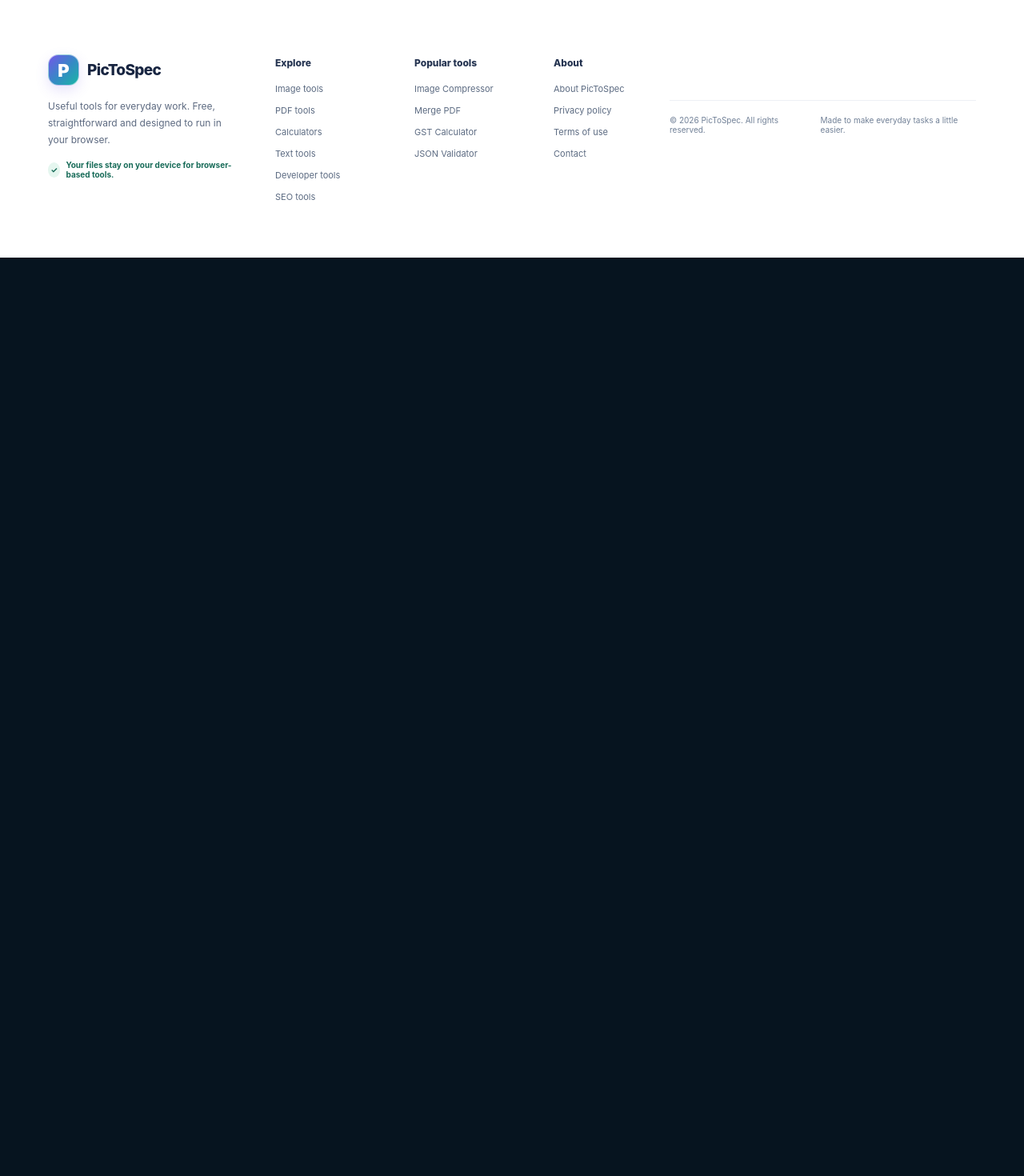
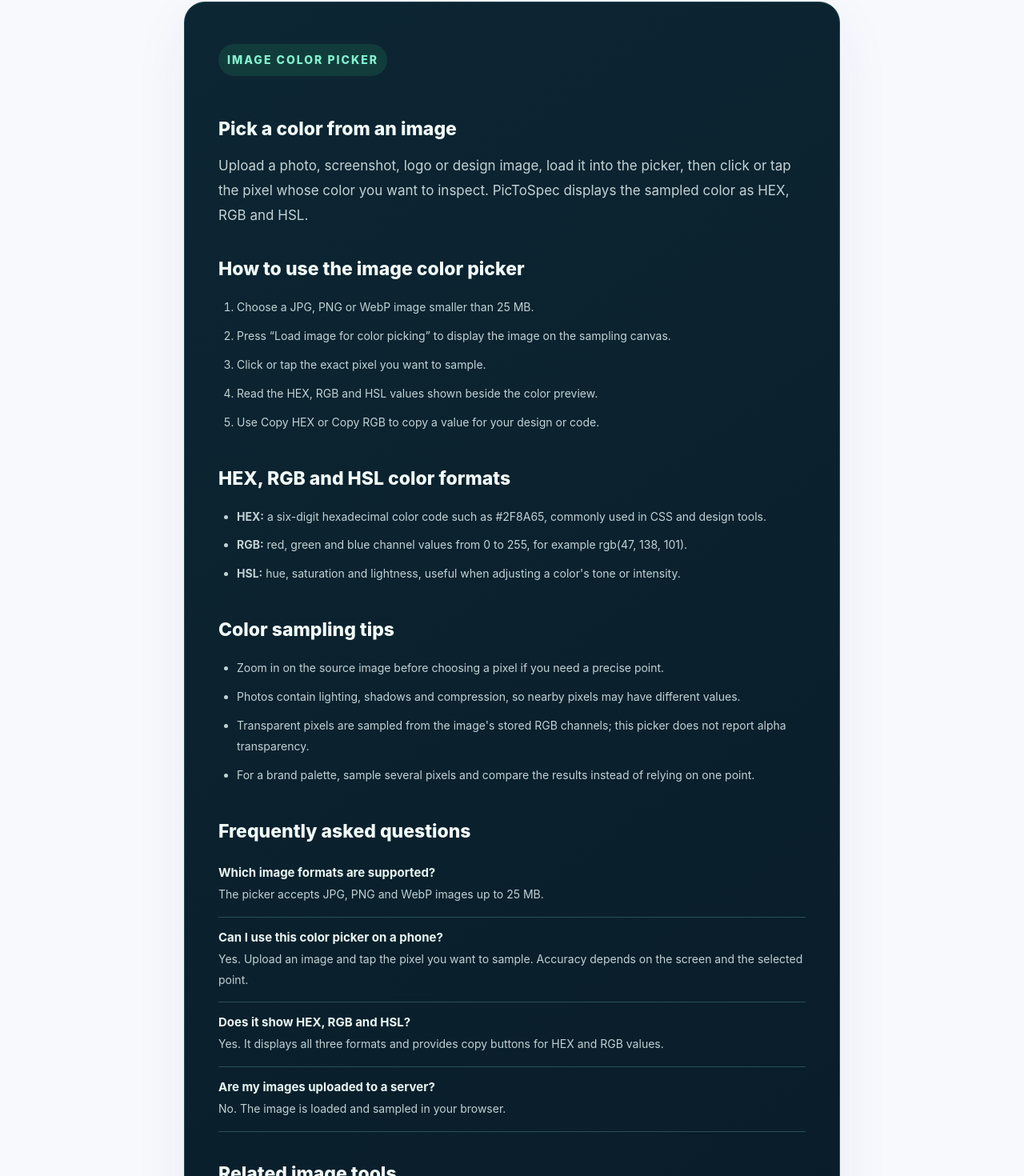
Before and after one commit to ya6331856-cpu/pic-to-spec, a Next.js app: page /image-color-picker in a window 1280 px wide. Shown: the part 985-2455 px from the top of the page at 80% size. Before the commit the page ends 1307 px from the top, so only its background shows below. Built offline with nearby package versions, Linux system fonts and the light colour scheme; no server answers.

Commit message:
Improve image color picker SEO and add practical guide

```diff
--- a/app/image-color-picker/page.tsx
+++ b/app/image-color-picker/page.tsx
@@ -1,4 +1,95 @@
 import type { Metadata } from "next";
 import ImageUtilityTool from "@/components/ImageUtilityTool";
-export const metadata: Metadata = { title: "Image Color Picker — Get HEX, RGB & HSL Codes", description: "Upload an image and click any pixel to get its HEX, RGB and HSL color values. Free browser-based color picker.", alternates: { canonical: "/image-color-picker" } };
-export default function Page() { return <ImageUtilityTool kind="color" />; }
+import ToolStructuredData from "@/components/ToolStructuredData";
+
+export const metadata: Metadata = {
+  title: "Image Color Picker – Get HEX, RGB & HSL from a Photo",
+  description:
+    "Upload a JPG, PNG or WebP image and click a pixel to read its HEX, RGB and HSL color codes. Copy color values with this free browser-based image color picker.",
+  alternates: { canonical: "/image-color-picker" },
+  openGraph: {
+    title: "Image Color Picker – HEX, RGB & HSL | PicToSpec",
+    description:
+      "Sample a pixel from a JPG, PNG or WebP image and copy its HEX, RGB or HSL color value.",
+    type: "website",
+    url: "https://pictospec.com/image-color-picker",
+  },
+  twitter: {
+    card: "summary",
+    title: "Image Color Picker | PicToSpec",
+    description:
+      "Pick a pixel from an image and get its HEX, RGB and HSL color codes.",
+  },
+};
+
+export default function Page() {
+  return (
+    <>
+      <ToolStructuredData
+        path="/image-color-picker"
+        name="Image Color Picker"
+        description="Sample pixels from JPG, PNG and WebP images in the browser and read their HEX, RGB and HSL color values."
+        applicationCategory="UtilitiesApplication"
+        features={[
+          "Upload JPG, PNG and WebP images",
+          "Sample a pixel by clicking or tapping the image",
+          "Read HEX color values",
+          "Read RGB color values",
+          "Read HSL color values",
+          "Copy HEX and RGB values",
+          "Process the image locally in the browser",
+          "Support image files up to 25 MB",
+        ]}
+      />
+      <ImageUtilityTool kind="color" />
+      <main className="seo-page">
+        <p className="kicker">IMAGE COLOR PICKER</p>
+        <h2>Pick a color from an image</h2>
+        <p className="lead">
+          Upload a photo, screenshot, logo or design image, load it into the picker, then click or tap
+          the pixel whose color you want to inspect. PicToSpec displays the sampled color as HEX, RGB and HSL.
+        </p>
+        <h2>How to use the image color picker</h2>
+        <ol>
+          <li>Choose a JPG, PNG or WebP image smaller than 25 MB.</li>
+          <li>Press “Load image for color picking” to display the image on the sampling canvas.</li>
+          <li>Click or tap the exact pixel you want to sample.</li>
+          <li>Read the HEX, RGB and HSL values shown beside the color preview.</li>
+          <li>Use Copy HEX or Copy RGB to copy a value for your design or code.</li>
+        </ol>
+        <h2>HEX, RGB and HSL color formats</h2>
+        <ul>
+          <li><strong>HEX:</strong> a six-digit hexadecimal color code such as #2F8A65, commonly used in CSS and design tools.</li>
+          <li><strong>RGB:</strong> red, green and blue channel values from 0 to 255, for example rgb(47, 138, 101).</li>
+          <li><strong>HSL:</strong> hue, saturation and lightness, useful when adjusting a color's tone or intensity.</li>
+        </ul>
+        <h2>Color sampling tips</h2>
+        <ul>
+          <li>Zoom in on the source image before choosing a pixel if you need a precise point.</li>
+          <li>Photos contain lighting, shadows and compression, so nearby pixels may have different values.</li>
+          <li>Transparent pixels are sampled from the image's stored RGB channels; this picker does not report alpha transparency.</li>
+          <li>For a brand palette, sample several pixels and compare the results instead of relying on one point.</li>
+        </ul>
+        <h2>Frequently asked questions</h2>
+        <div className="faq">
+          <h3>Which image formats are supported?</h3>
+          <p>The picker accepts JPG, PNG and WebP images up to 25 MB.</p>
+        </div>
+        <div className="faq">
+          <h3>Can I use this color picker on a phone?</h3>
+          <p>Yes. Upload an image and tap the pixel you want to sample. Accuracy depends on the screen and the selected point.</p>
+        </div>
+        <div className="faq">
+          <h3>Does it show HEX, RGB and HSL?</h3>
+          <p>Yes. It displays all three formats and provides copy buttons for HEX and RGB values.</p>
+        </div>
+        <div className="faq">
+          <h3>Are my images uploaded to a server?</h3>
+          <p>No. The image is loaded and sampled in your browser.</p>
+        </div>
+        <h2>Related image tools</h2>
+        <p><a href="/image-converter">Image converter</a> · <a href="/image-cropper">Image cropper</a> · <a href="/image-compressor">Image compressor</a> · <a href="/base64-image-converter">Base64 image converter</a></p>
+      </main>
+    </>
+  );
+}
```
